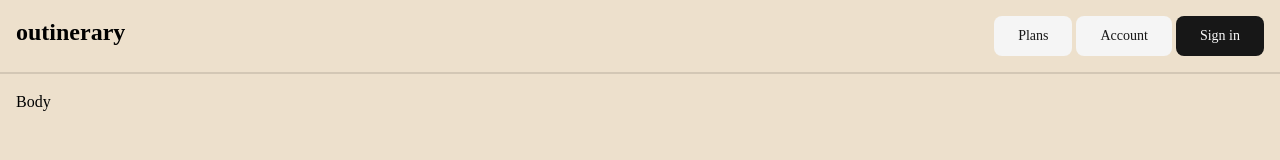
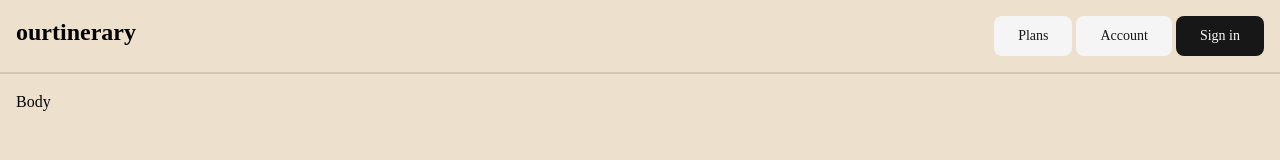
Before and after one commit to h-custodio/ourtinerary, a Next.js app: page / in a window 1280 px wide. Shown: the top 160 px of the page. Built offline with nearby package versions, Linux system fonts and the light colour scheme.

Commit message:
Fixed ourtinerary header spelling

```diff
--- a/components/NavHeader.tsx
+++ b/components/NavHeader.tsx
@@ -6,7 +6,7 @@ const NavHeader = () => {
     <header className="nav-header">
       <div className="flex justify-between">
         <Link href="/" className="text-2xl font-bold">
-          outinerary
+          ourtinerary
         </Link>
 
         <nav className="flex gap-1">
```
